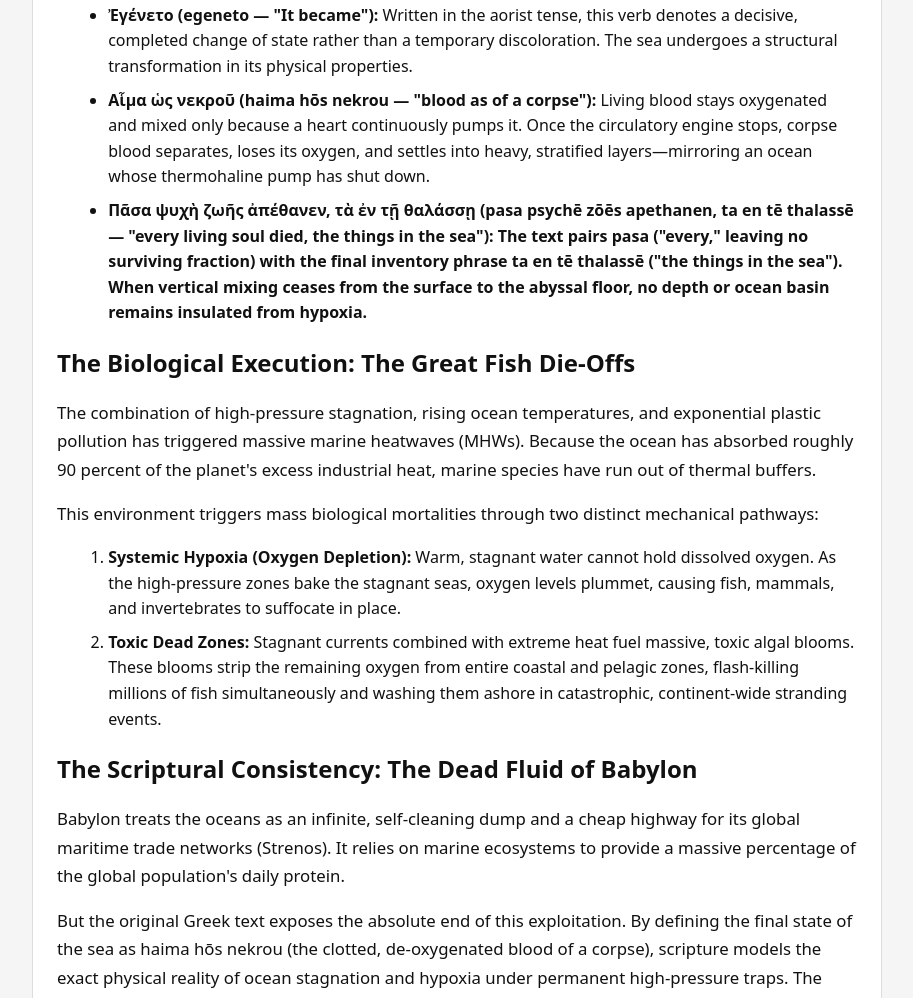
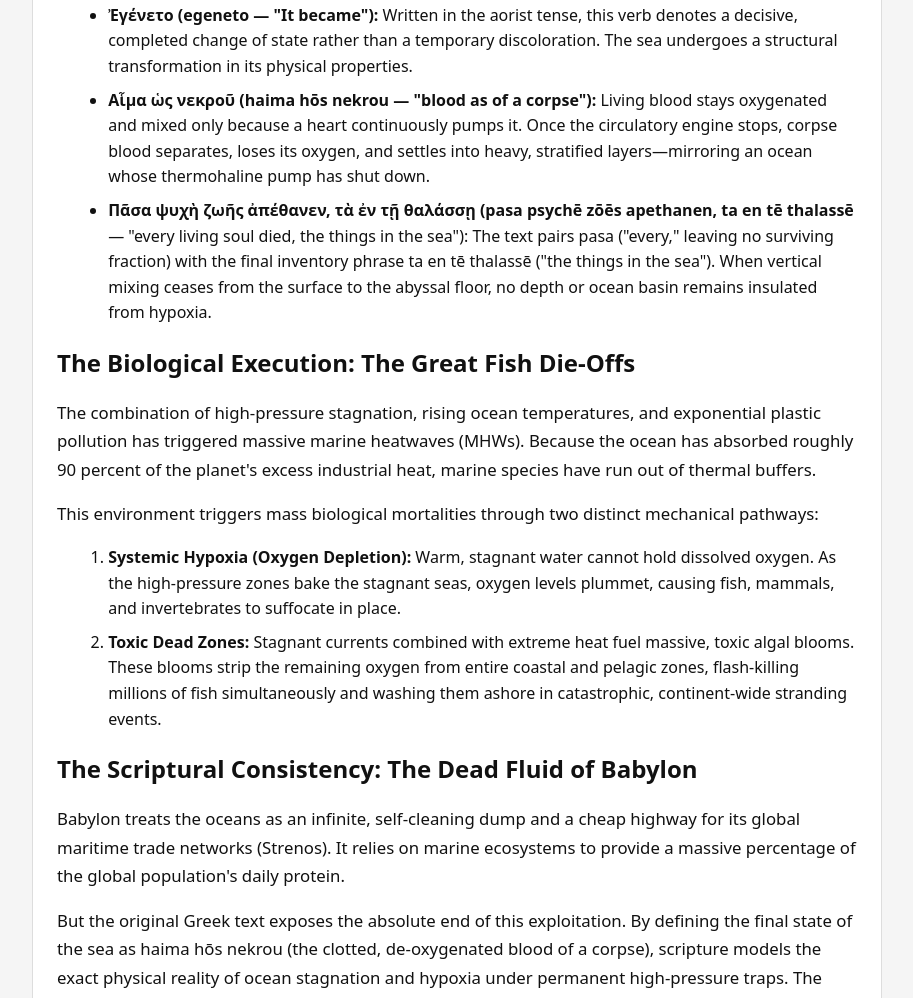
Before and after one commit to RaphaelAsanti/global-warming-destruction-of-babylon, a plain HTML site: page chapter6_stagnant-seas.html in a window 1280 px wide. Shown: the part 3977-4975 px from the top of the page, without its empty margins (183-1096 px from the left). Drawn offline with Linux system fonts and the light colour scheme.

```diff
--- a/chapter6_stagnant-seas.html
+++ b/chapter6_stagnant-seas.html
@@ -251,7 +251,7 @@ In the original Koine Greek, Revelation 16:3 ("καὶ ἐγένετο αἷμα
     <ul>
 <li><b>Ἐγένετο (egeneto — "It became"):</b> Written in the aorist tense, this verb denotes a decisive, completed change of state rather than a temporary discoloration. The sea undergoes a structural transformation in its physical properties.</li>
 <li><b>Αἷμα ὡς νεκροῦ (haima hōs nekrou — "blood as of a corpse"):</b> Living blood stays oxygenated and mixed only because a heart continuously pumps it. Once the circulatory engine stops, corpse blood separates, loses its oxygen, and settles into heavy, stratified layers—mirroring an ocean whose thermohaline pump has shut down.</li>
-<li><b>Πᾶσα ψυχὴ ζωῆς ἀπέθανεν, τὰ ἐν τῇ θαλάσσῃ (pasa psychē zōēs apethanen, ta en tē thalassē — "every living soul died, the things in the sea"): The text pairs pasa ("every," leaving no surviving fraction) with the final inventory phrase ta en tē thalassē ("the things in the sea"). When vertical mixing ceases from the surface to the abyssal floor, no depth or ocean basin remains insulated from hypoxia.</b>
+<li><b>Πᾶσα ψυχὴ ζωῆς ἀπέθανεν, τὰ ἐν τῇ θαλάσσῃ (pasa psychē zōēs apethanen, ta en tē thalassē</b> — "every living soul died, the things in the sea"): The text pairs pasa ("every," leaving no surviving fraction) with the final inventory phrase ta en tē thalassē ("the things in the sea"). When vertical mixing ceases from the surface to the abyssal floor, no depth or ocean basin remains insulated from hypoxia.</b>
 </li>
     </ul>
   </p>
```
